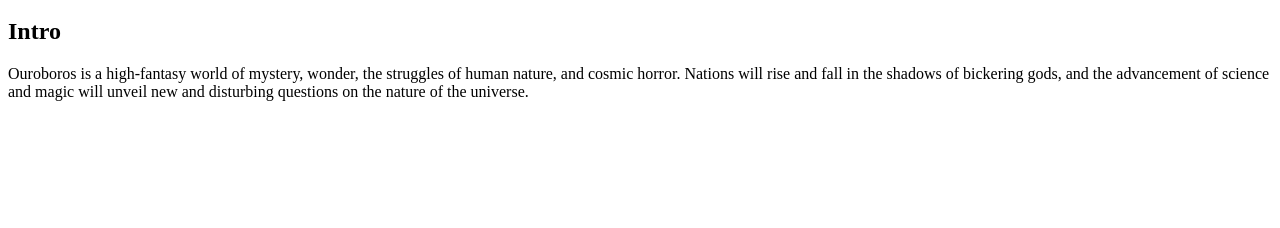
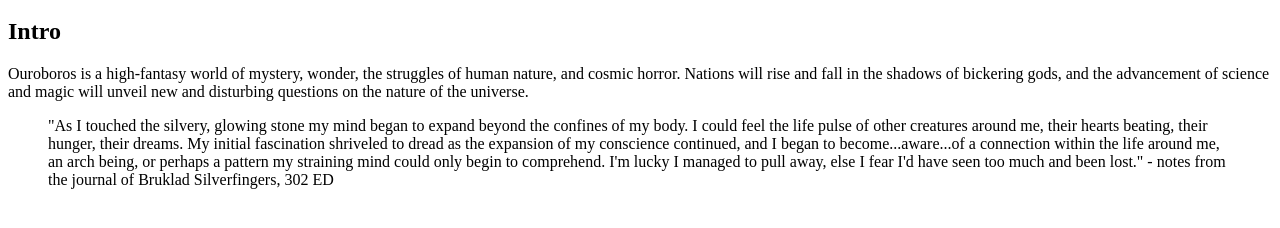
Before and after one commit to LCostello21/LCostello21, a plain HTML site: page index.html in a window 1280 px wide. Shown: the part 136-364 px from the top of the page. Drawn offline with Linux system fonts and the light colour scheme.

Commit message:
more stubs + intro

```diff
--- a/index.html
+++ b/index.html
@@ -22,6 +22,20 @@
                nature, and cosmic horror.  Nations will rise and fall in the shadows of bickering
                gods, and the advancement of science and magic will unveil new and disturbing
                questions on the nature of the universe.</p>
+            <blockquote>
+            "As I touched the silvery, glowing stone my mind began to expand beyond the
+             confines of my body.  I could feel the life pulse of other creatures around me,
+             their hearts beating, their hunger, their dreams.  My initial fascination
+             shriveled to dread as the expansion of my conscience continued, and I began to
+             become...aware...of a connection within the life around me, an arch being, or
+             perhaps a pattern my straining mind could only begin to comprehend.  I'm lucky I
+             managed to pull away, else I fear I'd have seen too much and been lost."
+             - notes from the journal of Bruklad Silverfingers, 302 ED
+            </blockquote>
+         </section>
+         <a></a>
+         <section id="character">
+
          </section>
       <main>
    </body>
```
Also changed, not shown: player_materials/classes/cleric/ambition.html (added), player_materials/classes/cleric/death.html (deleted), player_materials/classes/cleric/grave.html (added), player_materials/classes/cleric/knowledge.html (added), player_materials/classes/cleric/life.html (added), player_materials/classes/cleric/light.html (added), player_materials/classes/cleric/nature.html (added), player_materials/classes/cleric/order.html (added), player_materials/classes/cleric/peace.html (added), player_materials/classes/cleric/solidarity.html (added), player_materials/classes/cleric/strength.html (added), player_materials/classes/cleric/tempest.html (added), player_materials/classes/cleric/trickery.html (added), player_materials/classes/cleric/twilight.html (added), 3 more files. Lines whose indentation alone changed are shown as unchanged.
